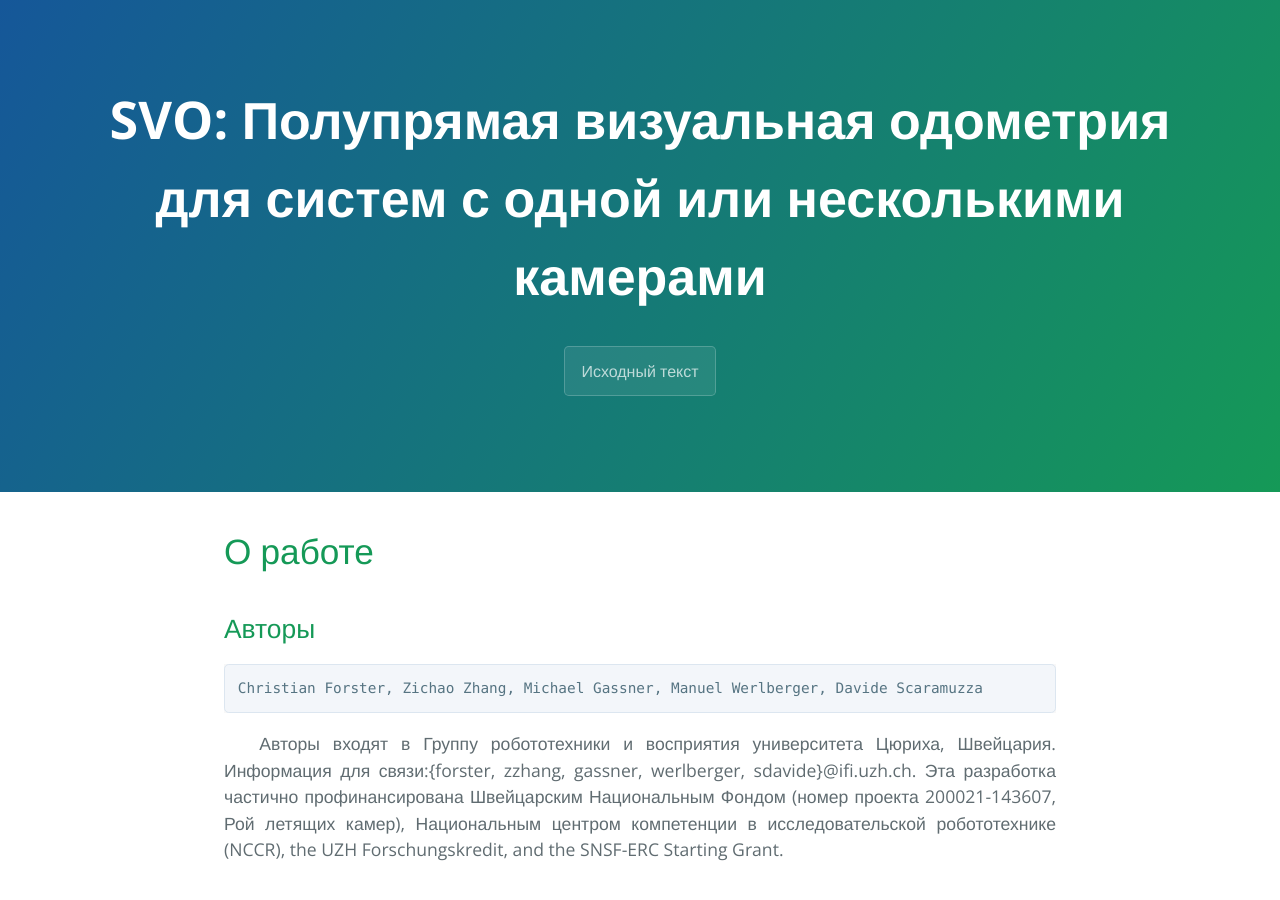
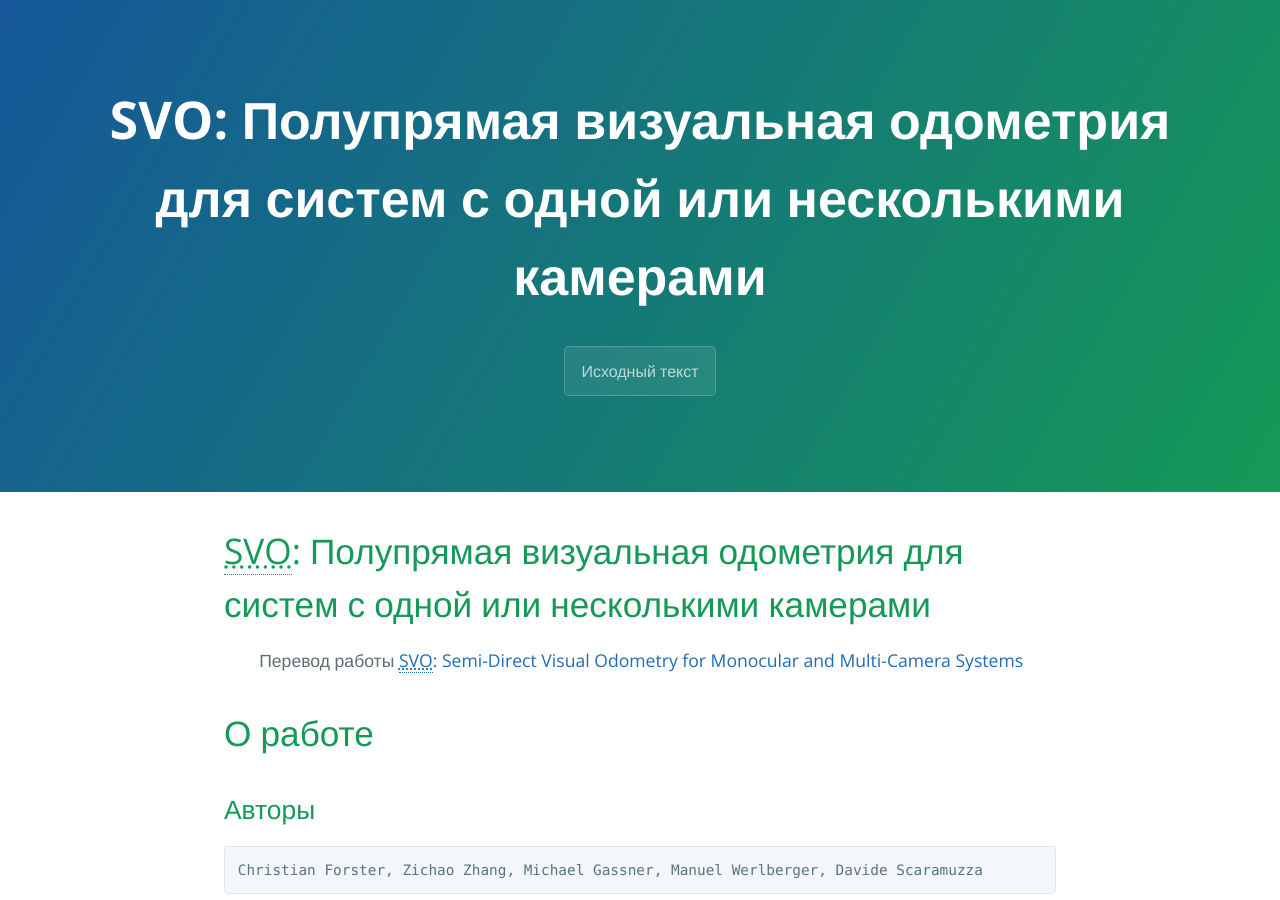
Before and after one commit to i-v-s/slam, a Jekyll site: the page built from svo2.md, in a window 1280 px wide and 900 px high. Built offline with Jekyll 4.4.1, drawn with Linux system fonts in a browser that asks for light colours; our own code applies the rules of GitHub Pages for plain Markdown files; formulas are drawn with MathJax 3.

Commit message:
Updated svo2.md

```diff
--- a/svo2.md
+++ b/svo2.md
@@ -1,3 +1,7 @@
+
+# SVO: Полупрямая визуальная одометрия для систем с одной или несколькими камерами
+
+Перевод работы [SVO: Semi-Direct Visual Odometry for Monocular and Multi-Camera Systems](http://rpg.ifi.uzh.ch/docs/TRO16_Forster-SVO.pdf)
 
 # О работе
 
```
